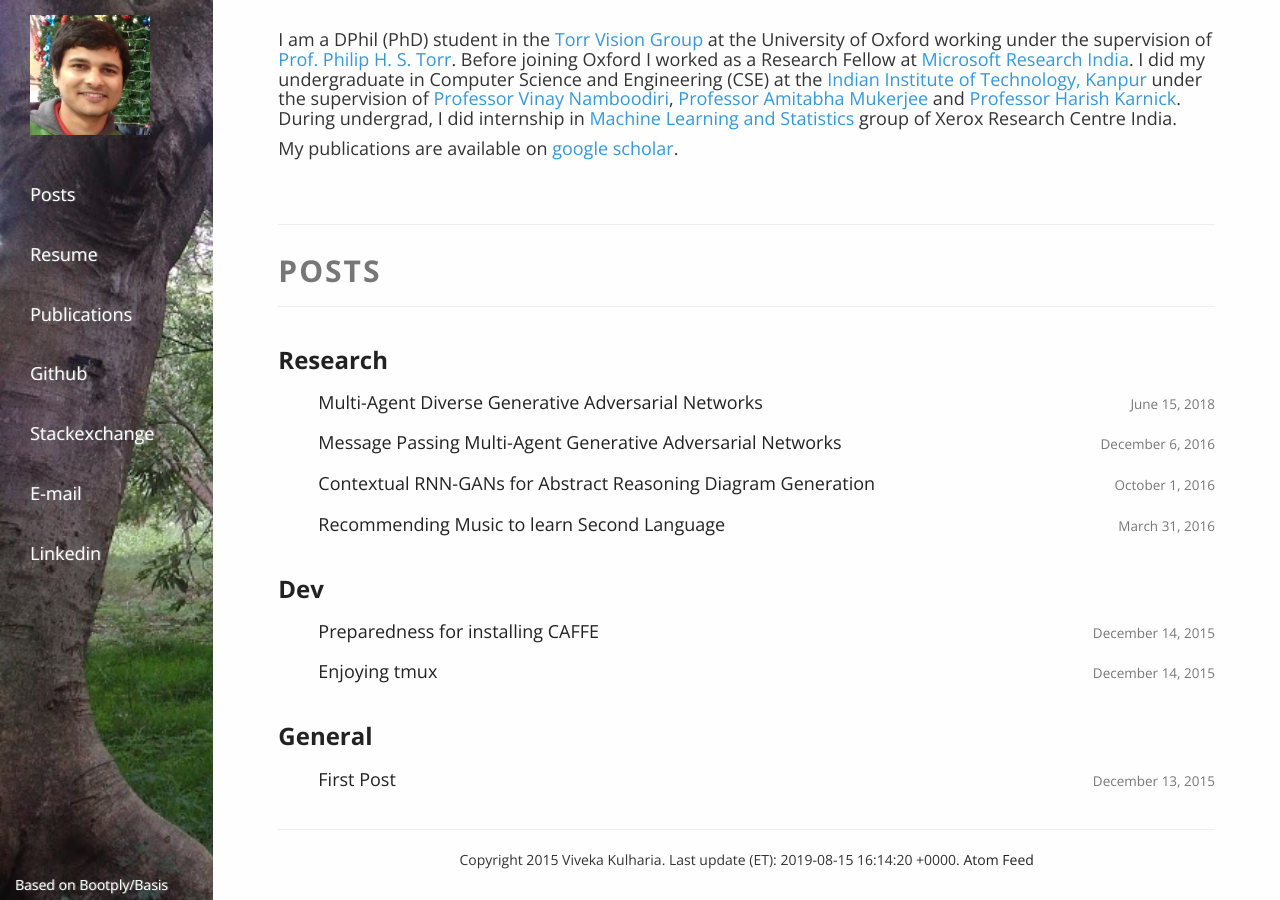
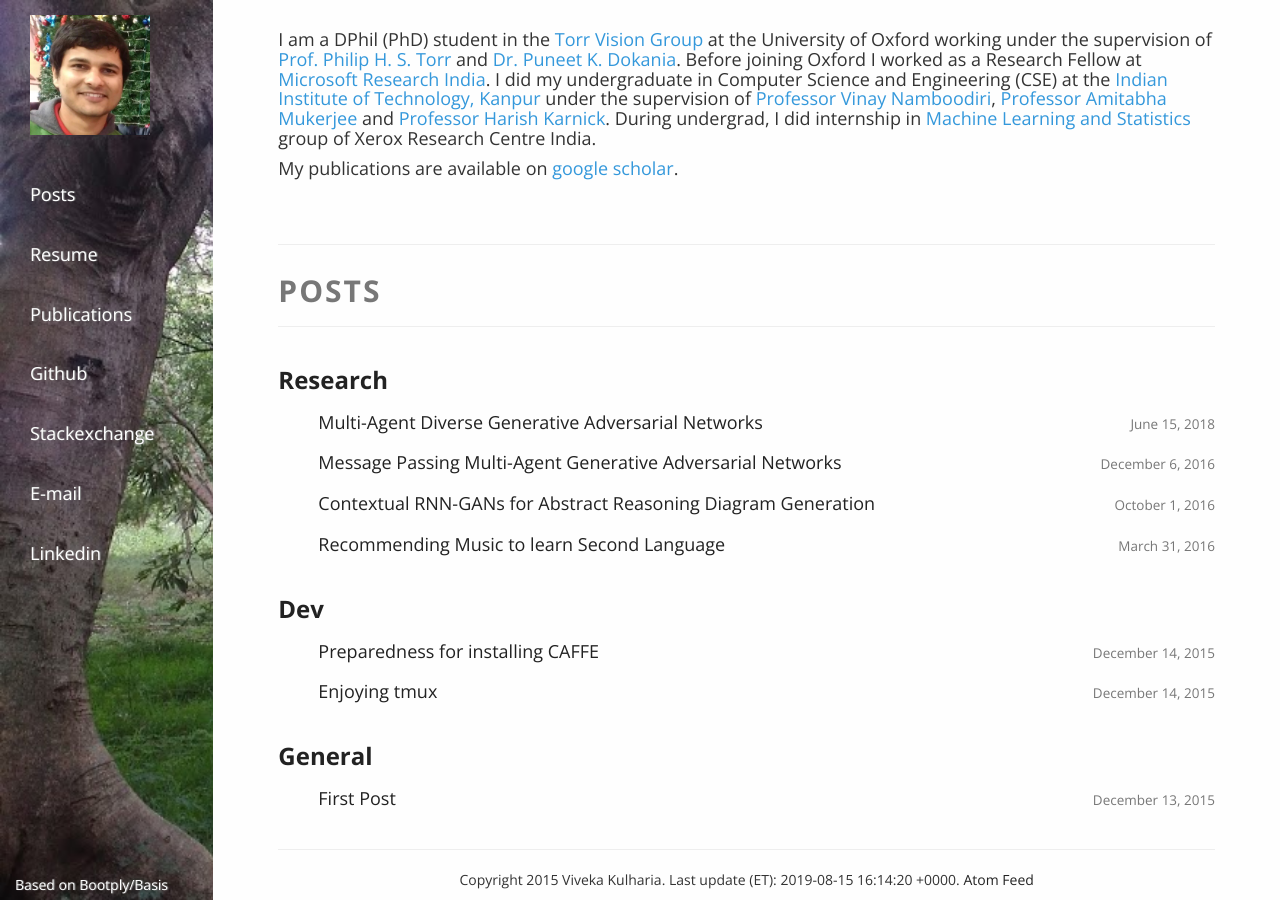
Before and after one commit to vivkul/vivkul.github.io, a Jekyll site: the page built from index.md, in a window 1280 px wide. Built offline with Jekyll 4.4.1, drawn with Linux system fonts in a browser that asks for light colours; nearby versions of some CDN libraries.

Commit message:
Update index.md

```diff
--- a/index.md
+++ b/index.md
@@ -4,6 +4,6 @@ layout: base
 ---
 
 
-#### I am a DPhil (PhD) student in the [<font color="#3498DB">Torr Vision Group</font>](http://www.robots.ox.ac.uk/~tvg/){:target="_blank"} at the University of Oxford working under the supervision of [<font color="#3498DB">Prof. Philip H. S. Torr</font>](http://www.robots.ox.ac.uk/~phst/){:target="_blank"}. Before joining Oxford I worked as a Research Fellow at [<font color="#3498DB">Microsoft Research India</font>](https://www.microsoft.com/en-us/research/lab/microsoft-research-india/){:target="_blank"}. I did my undergraduate in Computer Science and Engineering (CSE) at the [<font color="#3498DB">Indian Institute of Technology, Kanpur</font>](http://www.cse.iitk.ac.in/){:target="_blank"} under the supervision of [<font color="#3498DB">Professor Vinay Namboodiri</font>](http://www.cse.iitk.ac.in/users/vinaypn/){:target="_blank"}, [<font color="#3498DB">Professor Amitabha Mukerjee</font>](http://www.cse.iitk.ac.in/users/amit/){:target="_blank"} and [<font color="#3498DB">Professor Harish Karnick</font>](http://www.iitk.ac.in/new/dr-harish-karnick){:target="_blank"}. During undergrad, I did internship in [<font color="#3498DB">Machine Learning and Statistics</font>](http://www.xrci.xerox.com/data-analytics/machine-learning-and-statistics){:target="_blank"} group of Xerox Research Centre India.
+#### I am a DPhil (PhD) student in the [<font color="#3498DB">Torr Vision Group</font>](http://www.robots.ox.ac.uk/~tvg/){:target="_blank"} at the University of Oxford working under the supervision of [<font color="#3498DB">Prof. Philip H. S. Torr</font>](http://www.robots.ox.ac.uk/~phst/){:target="_blank"} and [<font color="#3498DB">Dr. Puneet K. Dokania</font>](https://puneetkdokania.github.io/){:target="_blank"}. Before joining Oxford I worked as a Research Fellow at [<font color="#3498DB">Microsoft Research India</font>](https://www.microsoft.com/en-us/research/lab/microsoft-research-india/){:target="_blank"}. I did my undergraduate in Computer Science and Engineering (CSE) at the [<font color="#3498DB">Indian Institute of Technology, Kanpur</font>](http://www.cse.iitk.ac.in/){:target="_blank"} under the supervision of [<font color="#3498DB">Professor Vinay Namboodiri</font>](http://www.cse.iitk.ac.in/users/vinaypn/){:target="_blank"}, [<font color="#3498DB">Professor Amitabha Mukerjee</font>](http://www.cse.iitk.ac.in/users/amit/){:target="_blank"} and [<font color="#3498DB">Professor Harish Karnick</font>](http://www.iitk.ac.in/new/dr-harish-karnick){:target="_blank"}. During undergrad, I did internship in [<font color="#3498DB">Machine Learning and Statistics</font>](http://www.xrci.xerox.com/data-analytics/machine-learning-and-statistics){:target="_blank"} group of Xerox Research Centre India.
 
 #### My publications are available on [<font color="#3498DB">google scholar</font>](https://scholar.google.com/citations?user=wjrOaIIAAAAJ){:target="_blank"}.
```
